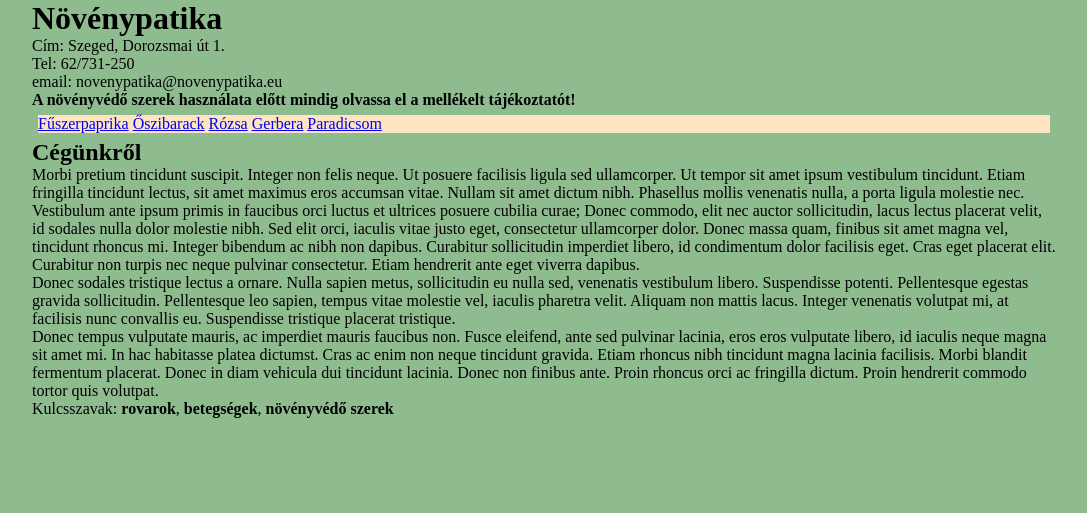
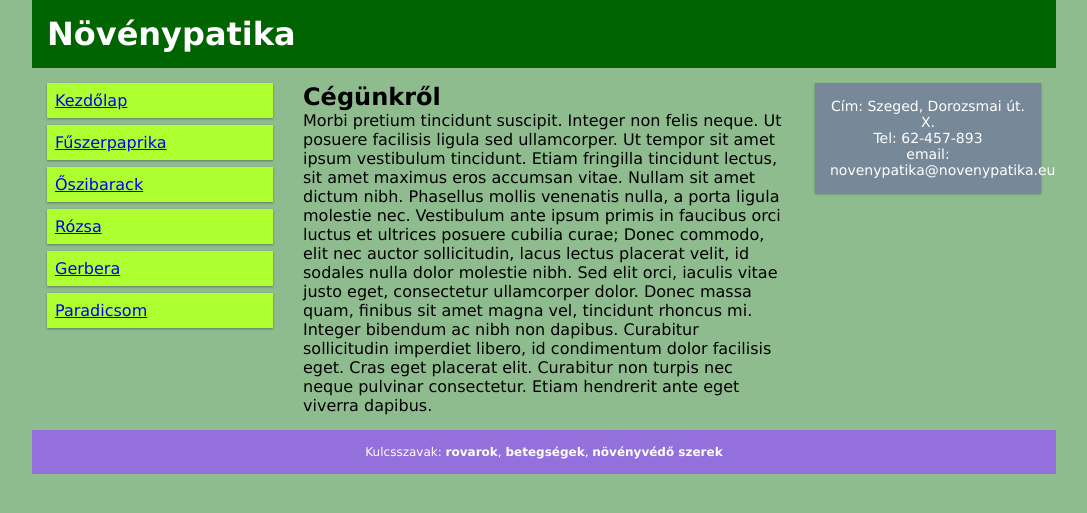
Before and after one commit to Szabolcs1972/NovenyPatika, a PHP site: page / in a window 1280 px wide. Shown: the top 513 px of the page, without its empty margins (96-1183 px from the left). Run offline with PHP 8.4, Linux system fonts and the light colour scheme.

Commit message:
The fifth commit.

```diff
--- a/css/styles.css
+++ b/css/styles.css
@@ -2,6 +2,21 @@
     padding: 0;
     margin: 0;
     box-sizing: border-box;
+}
+
+.row::after {
+    content: "";
+    clear: both;
+    display: table;
+}
+
+[class*="col-"] {
+    float: left;
+    padding: 15px;
+}
+
+html {
+    font-family: Verdana, sans-serif;
 }
 
 body {
@@ -10,17 +25,91 @@ body {
     background-color: darkseagreen;
 }
 
-#navigation li{
-    display: inline-block;
+
+#header {
+    background-color: darkgreen;
+    color: white;
+    padding: 15px;
 }
 
-#navigation {
-    background-color: bisque;
-    margin: 6px;
+.navigation ul{
+    list-style-type: none;
+    margin: 0;
+    padding: 0;
 }
+
+.navigation li{
+    padding: 8px;
+    margin-bottom: 7px;
+    background-color: greenyellow;
+    color: #ffffff;
+    box-shadow: 0 1px 3px rgba(0,0,0,0.12), 0 1px 2px rgba(0,0,0,0.24);
+}
+
+.navigation li:hover {
+    background-color: #0099cc;
+}
+
+.navigation li.active, a.active {
+    background-color: white;
+}
+
+.aside {
+    background-color: lightslategray;
+    padding: 15px;
+    color: #ffffff;
+    text-align: center;
+    font-size: 14px;
+    box-shadow: 0 1px 3px rgba(0,0,0,0.12), 0 1px 2px rgba(0,0,0,0.24);
+}
+
+.footer {
+    background-color: mediumpurple;
+    color: #ffffff;
+    text-align: center;
+    font-size: 12px;
+    padding: 15px;
+}
+
 
 table, th, tr, td {
     border: 1px solid black;
     border-collapse: collapse;
-    padding: 1vw;
 }
+
+/* For mobile phones: */
+[class*="col-"] {
+    width: 100%;
+}
+
+@media only screen and (min-width: 600px) {
+    /* For tablets: */
+    .col-s-1 {width: 8.33%;}
+    .col-s-2 {width: 16.66%;}
+    .col-s-3 {width: 25%;}
+    .col-s-4 {width: 33.33%;}
+    .col-s-5 {width: 41.66%;}
+    .col-s-6 {width: 50%;}
+    .col-s-7 {width: 58.33%;}
+    .col-s-8 {width: 66.66%;}
+    .col-s-9 {width: 75%;}
+    .col-s-10 {width: 83.33%;}
+    .col-s-11 {width: 91.66%;}
+    .col-s-12 {width: 100%;}
+}
+
+@media only screen and (min-width: 768px) {
+    /* For desktop: */
+    .col-1 {width: 8.33%;}
+    .col-2 {width: 16.66%;}
+    .col-3 {width: 25%;}
+    .col-4 {width: 33.33%;}
+    .col-5 {width: 41.66%;}
+    .col-6 {width: 50%;}
+    .col-7 {width: 58.33%;}
+    .col-8 {width: 66.66%;}
+    .col-9 {width: 75%;}
+    .col-10 {width: 83.33%;}
+    .col-11 {width: 91.66%;}
+    .col-12 {width: 100%;}
+}
--- a/index.html
+++ b/index.html
@@ -10,20 +10,18 @@
     <title>Növénypatika</title>
 </head>
 <body>
+
 <div id="header">
     <h1>Növénypatika</h1>
-    <p>Cím: Szeged, Dorozsmai út 1.</p>
-    <p>Tel: 62/731-250</p>
-    <p>email: novenypatika@novenypatika.eu</p>
-    <strong>A növényvédő szerek használata előtt mindig olvassa el a mellékelt tájékoztatót!</strong><br/>
-    <!--
-    <q cite="https//google.com/"></q>
-    <img src="img/tapi.jpg" alt="Nyuszi header" />
-    -->
 </div>
 
-<div id="nav">
-    <ul id="navigation">
+
+<div class="row">
+    <div class="col-3 col-s-3 navigation">
+        <ul>
+            <li>
+                <a href="index.html">Kezdőlap</a>
+            </li>
             <li>
                 <a href="/html/redpepper.html">Fűszerpaprika</a>
             </li>
@@ -42,17 +40,31 @@
         </ul>
     </div>
 
-<div id="content">
+<!--
+    <div id="nav">
 
+    </div>
+-->
+<div class="col-6 col-s-9">
         <h2 id="elso">Cégünkről</h2>
         <p>Morbi pretium tincidunt suscipit. Integer non felis neque. Ut posuere facilisis ligula sed ullamcorper. Ut tempor sit amet ipsum vestibulum tincidunt. Etiam fringilla tincidunt lectus, sit amet maximus eros accumsan vitae. Nullam sit amet dictum nibh. Phasellus mollis venenatis nulla, a porta ligula molestie nec. Vestibulum ante ipsum primis in faucibus orci luctus et ultrices posuere cubilia curae; Donec commodo, elit nec auctor sollicitudin, lacus lectus placerat velit, id sodales nulla dolor molestie nibh. Sed elit orci, iaculis vitae justo eget, consectetur ullamcorper dolor. Donec massa quam, finibus sit amet magna vel, tincidunt rhoncus mi. Integer bibendum ac nibh non dapibus. Curabitur sollicitudin imperdiet libero, id condimentum dolor facilisis eget. Cras eget placerat elit. Curabitur non turpis nec neque pulvinar consectetur. Etiam hendrerit ante eget viverra dapibus.</p>
-        <p>Donec sodales tristique lectus a ornare. Nulla sapien metus, sollicitudin eu nulla sed, venenatis vestibulum libero. Suspendisse potenti. Pellentesque egestas gravida sollicitudin. Pellentesque leo sapien, tempus vitae molestie vel, iaculis pharetra velit. Aliquam non mattis lacus. Integer venenatis volutpat mi, at facilisis nunc convallis eu. Suspendisse tristique placerat tristique.</p>
-        <p>Donec tempus vulputate mauris, ac imperdiet mauris faucibus non. Fusce eleifend, ante sed pulvinar lacinia, eros eros vulputate libero, id iaculis neque magna sit amet mi. In hac habitasse platea dictumst. Cras ac enim non neque tincidunt gravida. Etiam rhoncus nibh tincidunt magna lacinia facilisis. Morbi blandit fermentum placerat. Donec in diam vehicula dui tincidunt lacinia. Donec non finibus ante. Proin rhoncus orci ac fringilla dictum. Proin hendrerit commodo tortor quis volutpat.</p>
+
 </div>
 
-<div id="footer">
+<div class="col-3 col-s-12">
+<div class="aside">
+    <p>Cím: Szeged, Dorozsmai út. X.</p>
+    <p>Tel: 62-457-893</p>
+    <p>email: novenypatika@novenypatika.eu</p>
+</div>
+</div>
+</div>
+
+<div class="footer">
     Kulcsszavak: <b>rovarok</b>, <b>betegségek</b>, <b>növényvédő szerek</b>
 </div>
 
+
+
 </body>
 </html>
```
Also changed, not shown: html/gerbera.html (+26 -14 lines), html/peach.html (+25 -13 lines), html/redpepper.html (+27 -14 lines), html/rose.html (+24 -12 lines), html/tomato.html (+25 -13 lines). Lines whose indentation alone changed are shown as unchanged.
